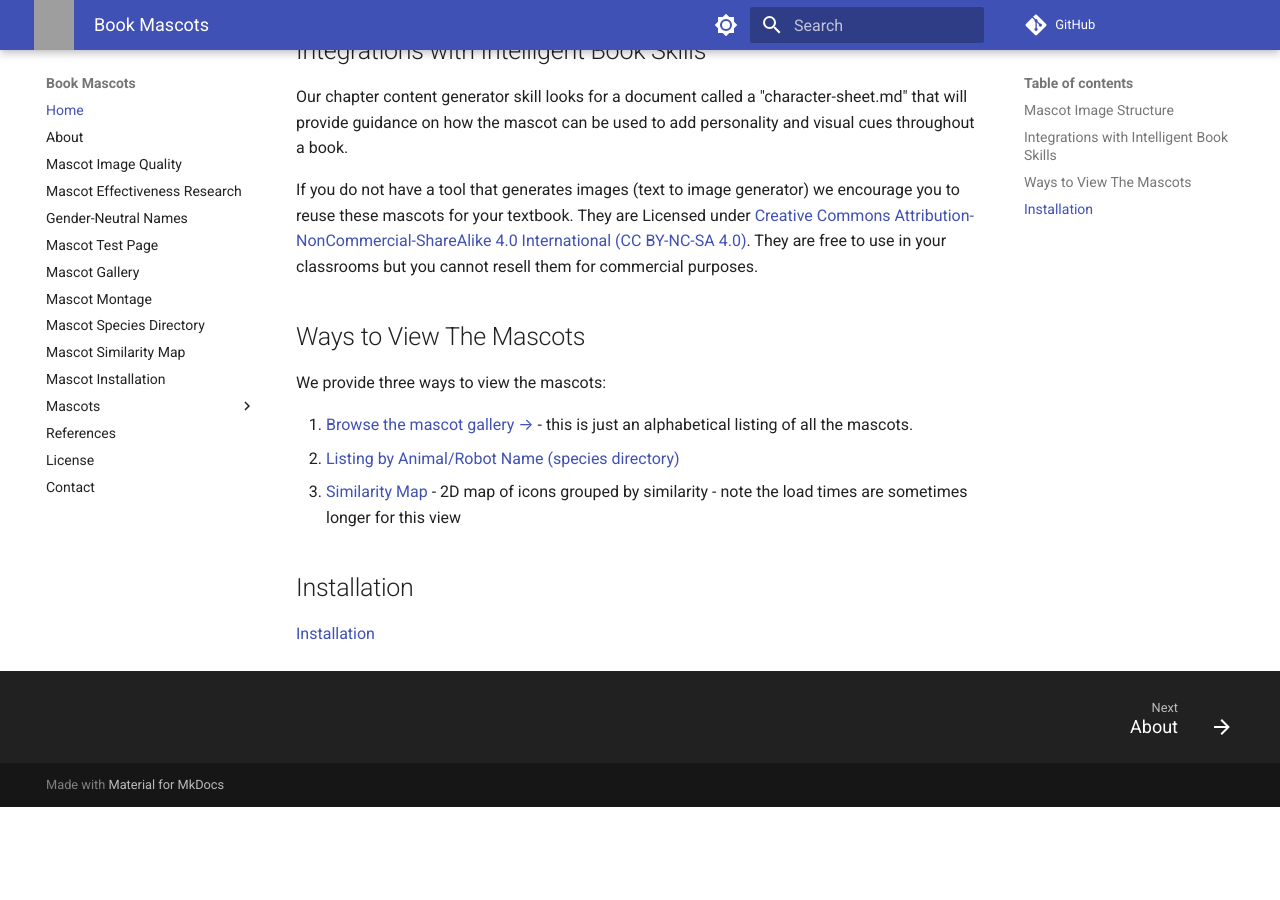
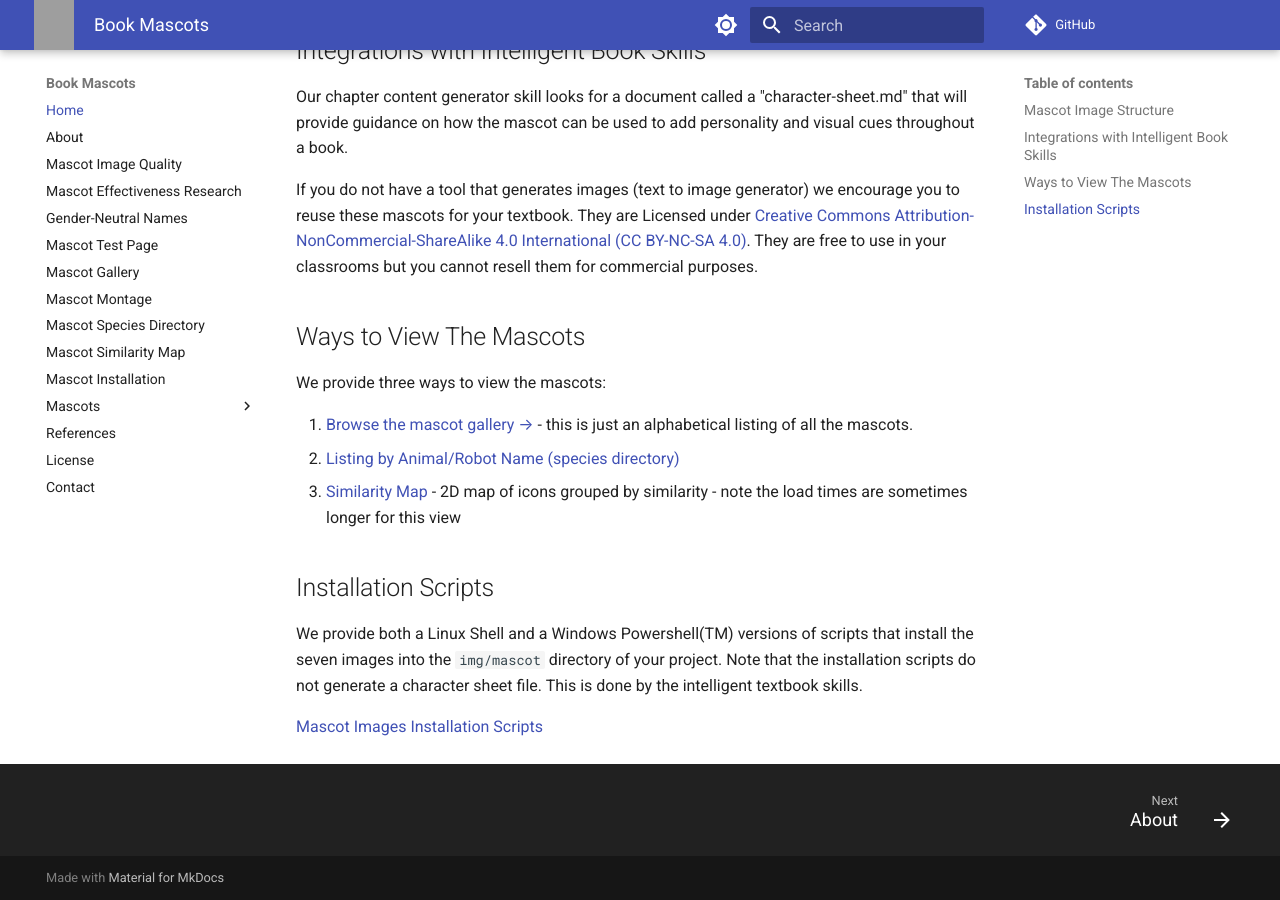
Before and after one commit to dmccreary/book-mascots, an MkDocs documentation site: the page built from docs/index.md, in a window 1280 px wide and 900 px high, scrolled down 980 px. Built offline with MkDocs 1.6.1 and Material for MkDocs 9.7.7, drawn with Linux system fonts in a browser that asks for light colours; comment, search, counter and statistics services are not loaded; before the commit the page ends 1787 px from its top, so only the background shows below that; grey boxes are pictures that could not be loaded.

Commit message:
updating content

```diff
--- a/docs/index.md
+++ b/docs/index.md
@@ -58,6 +58,11 @@ We provide three ways to view the mascots:
 2. [Listing by Animal/Robot Name (species directory)](./mascot-species-directory.md)
 3. [Similarity Map](./mascot-similarity.md) - 2D map of icons grouped by similarity - note the load times are sometimes longer for this view
 
-## Installation
+## Installation Scripts
 
-[Installation](./install-mascot.md)
+We provide both a Linux Shell and a Windows Powershell(TM) versions
+of scripts that install the seven images into the `img/mascot` directory
+of your project.  Note that the installation scripts do not generate a
+character sheet file.  This is done by the intelligent textbook skills.
+
+[Mascot Images Installation Scripts](./install-mascot.md)
```
Also changed, not shown: docs/install-mascot.md (+7 -0 lines).
